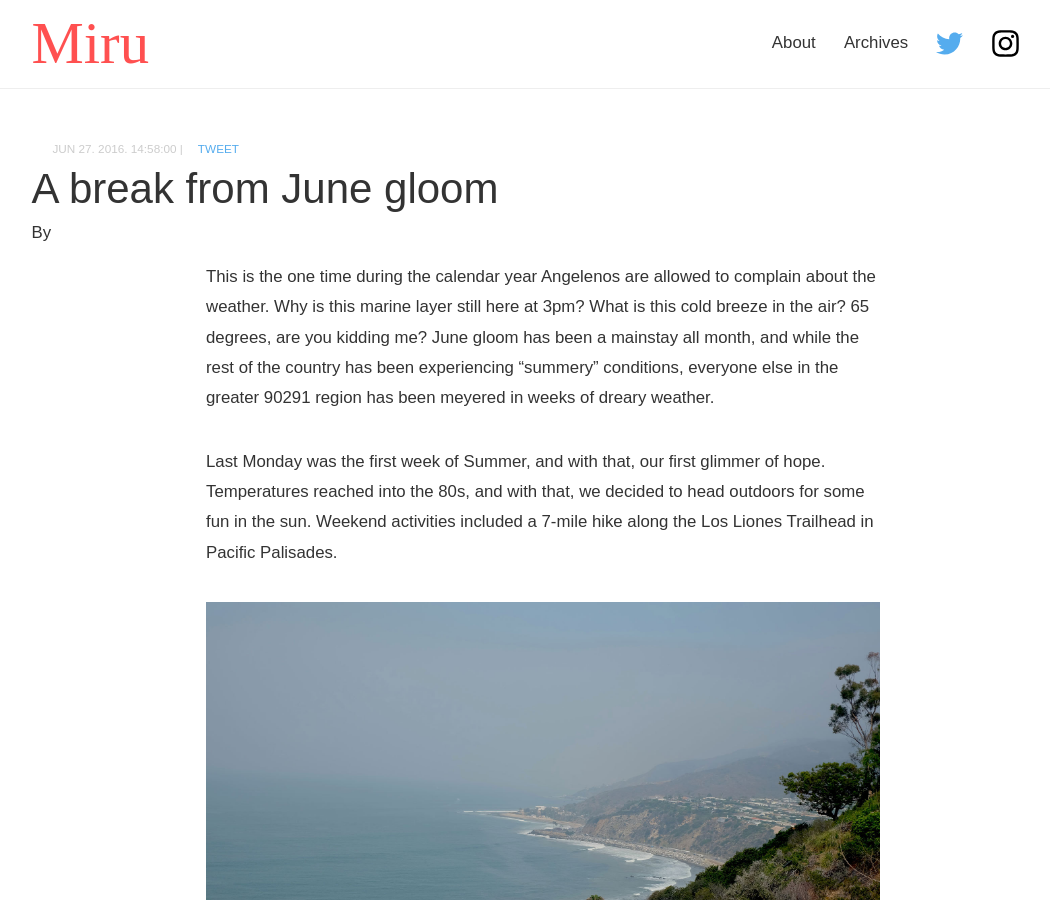
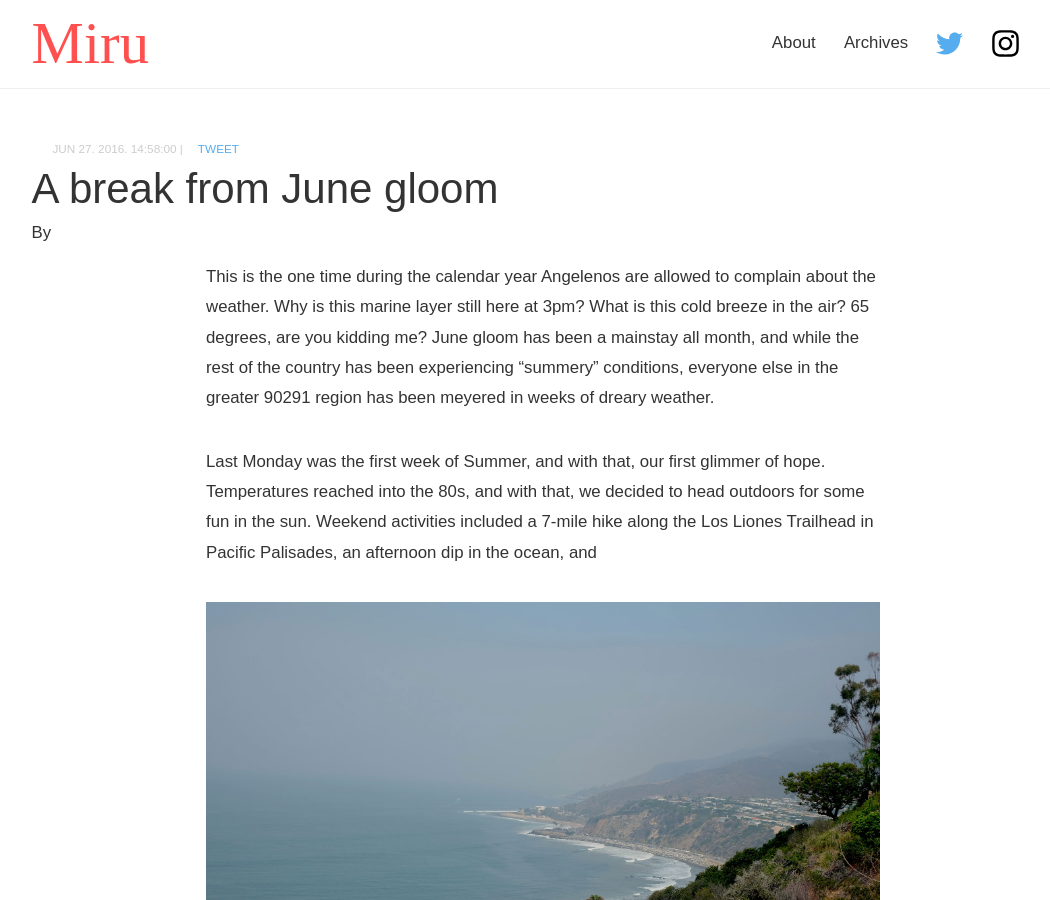
Before and after one commit to PHironaka/Miru-Blog, a Jekyll site: the page built from _posts/2016-06-27-a-break-from-june-gloom.markdown, in a window 1280 px wide and 900 px high. Shown: the whole window, without its empty margins (97-1147 px from the left). Built offline with Jekyll 4.4.1, drawn with Linux system fonts in a browser that asks for light colours; some web fonts are replaced; a script that is not in the unit is left out; comment, search, counter and statistics services are not loaded.

Commit message:
Updated A Break From June Gloom

```diff
--- a/_posts/2016-06-27-a-break-from-june-gloom.markdown
+++ b/_posts/2016-06-27-a-break-from-june-gloom.markdown
@@ -5,6 +5,6 @@
 
 This is the one time during the calendar year Angelenos are allowed to complain about the weather. Why is this marine layer still here at 3pm? What is this cold breeze in the air? 65 degrees, are you kidding me? June gloom has been a mainstay all month, and while the rest of the country has been experiencing "summery" conditions, everyone else in the greater 90291 region has been meyered in weeks of dreary weather.
 
-Last Monday was the first week of Summer, and with that, our first glimmer of hope. Temperatures reached into the 80s, and with that, we decided to head outdoors for some fun in the sun. Weekend activities included a 7-mile hike along the Los Liones Trailhead in Pacific Palisades.
+Last Monday was the first week of Summer, and with that, our first glimmer of hope. Temperatures reached into the 80s, and with that, we decided to head outdoors for some fun in the sun. Weekend activities included a 7-mile hike along the Los Liones Trailhead in Pacific Palisades, an afternoon dip in the ocean, and
 
 ![DSCF7024.JPG](/uploads/DSCF7024.JPG)
```
